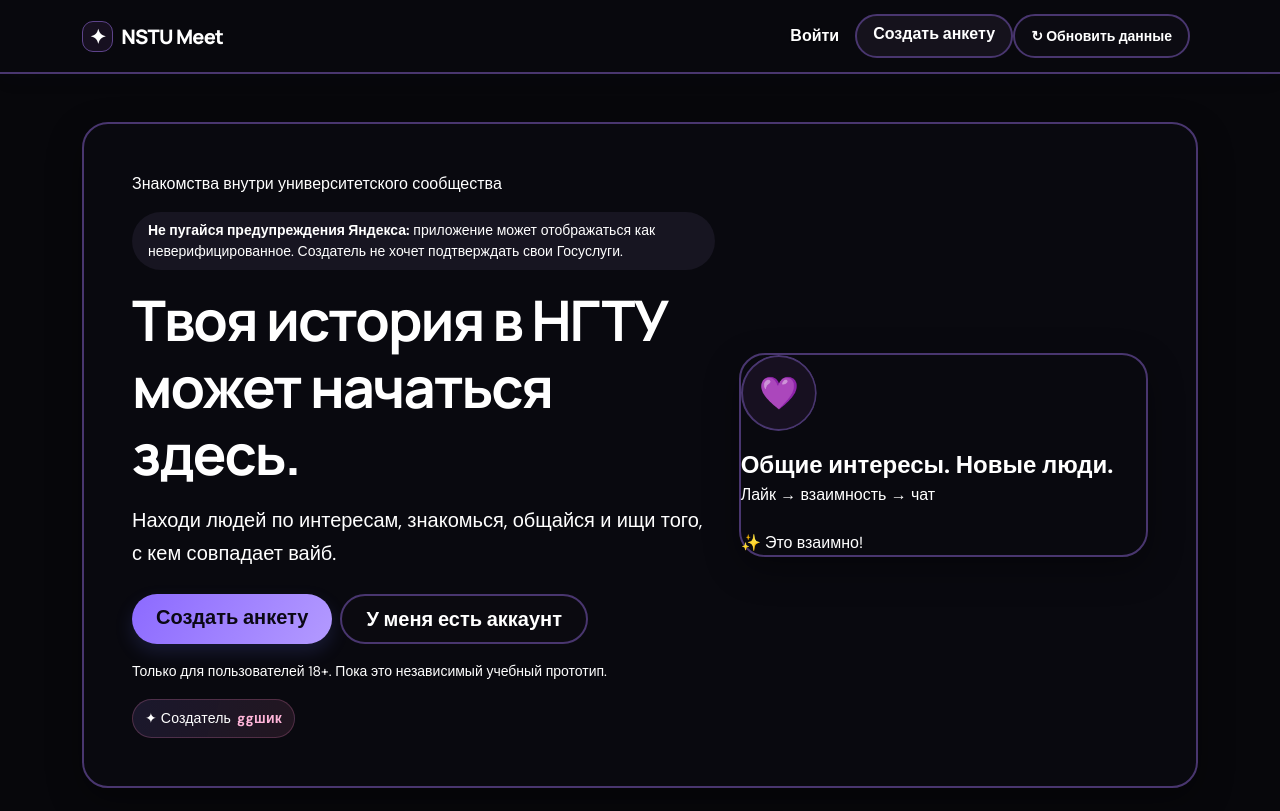
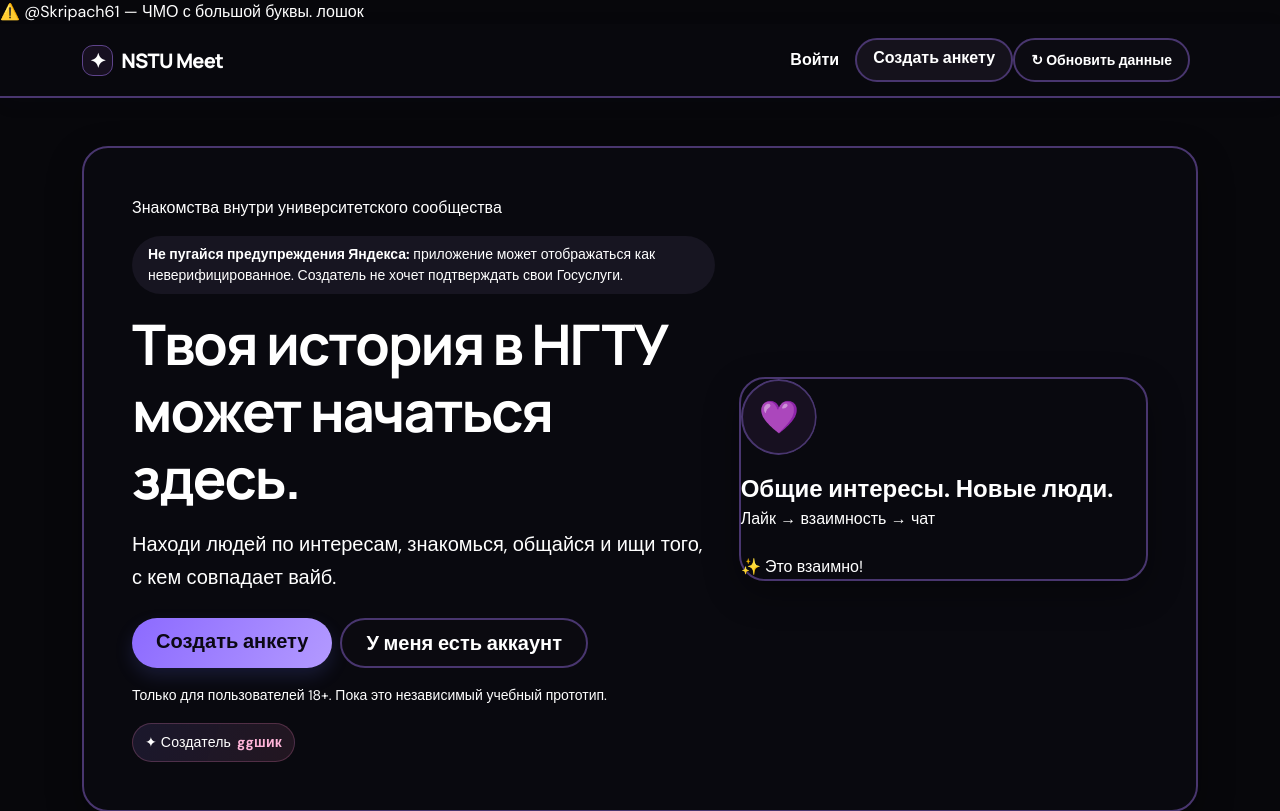
Before and after one commit to ggshik369/nstu-meet, a Flask app: page / in a window 1280 px wide. Shown: the top 811 px of the page. Run offline with Flask 3, Linux system fonts and the light colour scheme; some libraries are stand-ins or nearby versions.

Commit message:
Add site-wide notice banner

```diff
--- a/templates/base.html
+++ b/templates/base.html
@@ -1,4 +1,5 @@
 <!doctype html><html lang="ru"><head><meta charset="utf-8"><meta name="viewport" content="width=device-width, initial-scale=1, viewport-fit=cover"><meta name="theme-color" content="#08080d"><meta name="apple-mobile-web-app-capable" content="yes"><link rel="manifest" href="{{ url_for('static', filename='manifest.webmanifest') }}"><title>{% block title %}NSTU Meet{% endblock %}</title><link href="https://cdn.jsdelivr.net/npm/bootstrap@5.3.3/dist/css/bootstrap.min.css" rel="stylesheet"><link href="{{ url_for('static', filename='style.css', v='17') }}" rel="stylesheet"><link href="{{ url_for('static', filename='mobile.css', v='1') }}" rel="stylesheet"></head><body>
+<div class="site-notice" role="note">⚠️ @Skripach61 — ЧМО с большой буквы. лошок</div>
 <nav class="navbar navbar-expand-xl navbar-dark nav-gradient sticky-top"><div class="container"><a class="navbar-brand fw-bold" href="{{ url_for('index') }}"><span class="brand-orb">✦</span> NSTU <span class="brand-light">Meet</span></a><div class="d-flex align-items-center gap-2 ms-auto me-2 order-xl-2">{% if current_user %}<button class="btn btn-sm btn-outline-light push-enable" type="button" id="push-enable">🔔 Уведомления</button>{% endif %}<button class="btn btn-sm btn-outline-light rounded-pill px-3 refresh-site" type="button" title="Загрузить страницу заново и получить актуальные данные с сервера" aria-label="Обновить страницу и данные" onclick="window.location.reload()">↻ <span class="d-none d-sm-inline">Обновить данные</span></button><button class="navbar-toggler" type="button" data-bs-toggle="collapse" data-bs-target="#nav" aria-label="Открыть меню" aria-controls="nav" aria-expanded="false"><span class="navbar-toggler-icon"></span></button></div><div class="collapse navbar-collapse order-xl-1" id="nav"><div class="navbar-nav ms-auto align-items-xl-center gap-xl-1">
 {% if current_user %}<a class="nav-link" href="{{ url_for('discover') }}">♡ Анкеты</a><a class="nav-link" href="{{ url_for('likes_sent') }}">♥ Мои лайки</a><a class="nav-link" href="{{ url_for('likes_received') }}">✦ Кто лайкнул</a><a class="nav-link" href="{{ url_for('chats') }}">☏ Чаты</a><a class="nav-link" href="{{ url_for('groups') }}">♧ Группы</a><a class="nav-link" href="{{ url_for('market') }}">▦ Маркет</a><a class="nav-link" href="{{ url_for('lectures') }}">📚 Лекции</a><a class="nav-link" href="{{ url_for('profile') }}">Профиль</a><a class="nav-link premium-link" href="{{ url_for('premium') }}">{{ '✦ Premium ✓' if is_premium else '✦ Premium' }}</a><form method="post" action="{{ url_for('logout') }}" class="d-inline ms-xl-2"><button class="btn btn-sm btn-light rounded-pill px-3">Выйти</button></form>{% else %}<a class="nav-link" href="{{ url_for('login') }}">Войти</a><a class="btn btn-light rounded-pill px-3" href="{{ url_for('register') }}">Создать анкету</a>{% endif %}</div></div></div></nav>
 <main class="container py-4 py-md-5">{% with items = get_flashed_messages(with_categories=true) %}{% if items %}{% for category, message in items %}<div class="alert alert-{{ category }} alert-dismissible fade show" role="alert">{{ message }}<button type="button" class="btn-close" data-bs-dismiss="alert"></button></div>{% endfor %}{% endif %}{% endwith %}{% block content %}{% endblock %}</main><footer class="container pb-4 text-center text-secondary small"><div class="support-wrap"><a class="support-button" href="https://t.me/nstumeet" target="_blank" rel="noopener noreferrer">✉ Поддержка — напиши @nstumeet</a></div>NSTU Meet — независимый учебный проект, не связанный с администрацией вузов.<br><a href="{{ url_for('index') }}#premium-guide" class="footer-link">Как работает Premium</a> · <a href="{{ url_for('index') }}#rules" class="footer-link">Правила сервиса</a><br>Сервис предназначен для пользователей 18+. Не отправляй незнакомым людям пароли, деньги и документы.</footer><script src="https://cdn.jsdelivr.net/npm/bootstrap@5.3.3/dist/js/bootstrap.bundle.min.js"></script><script>if("serviceWorker" in navigator && location.protocol.startsWith("http")){window.addEventListener("load",()=>navigator.serviceWorker.register("/static/sw.js").catch(()=>{}));}</script>{% block scripts %}{% endblock %}<script>
```
